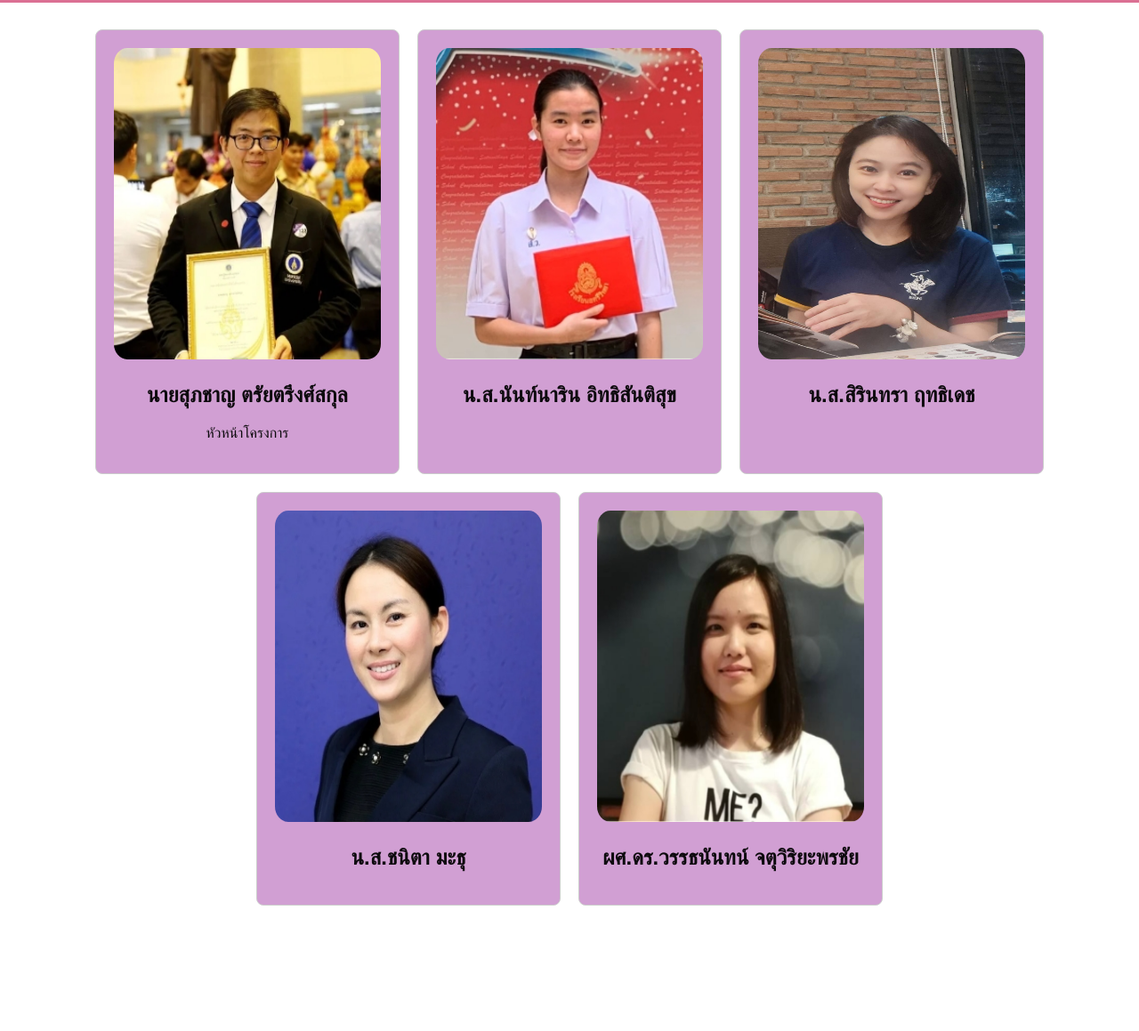
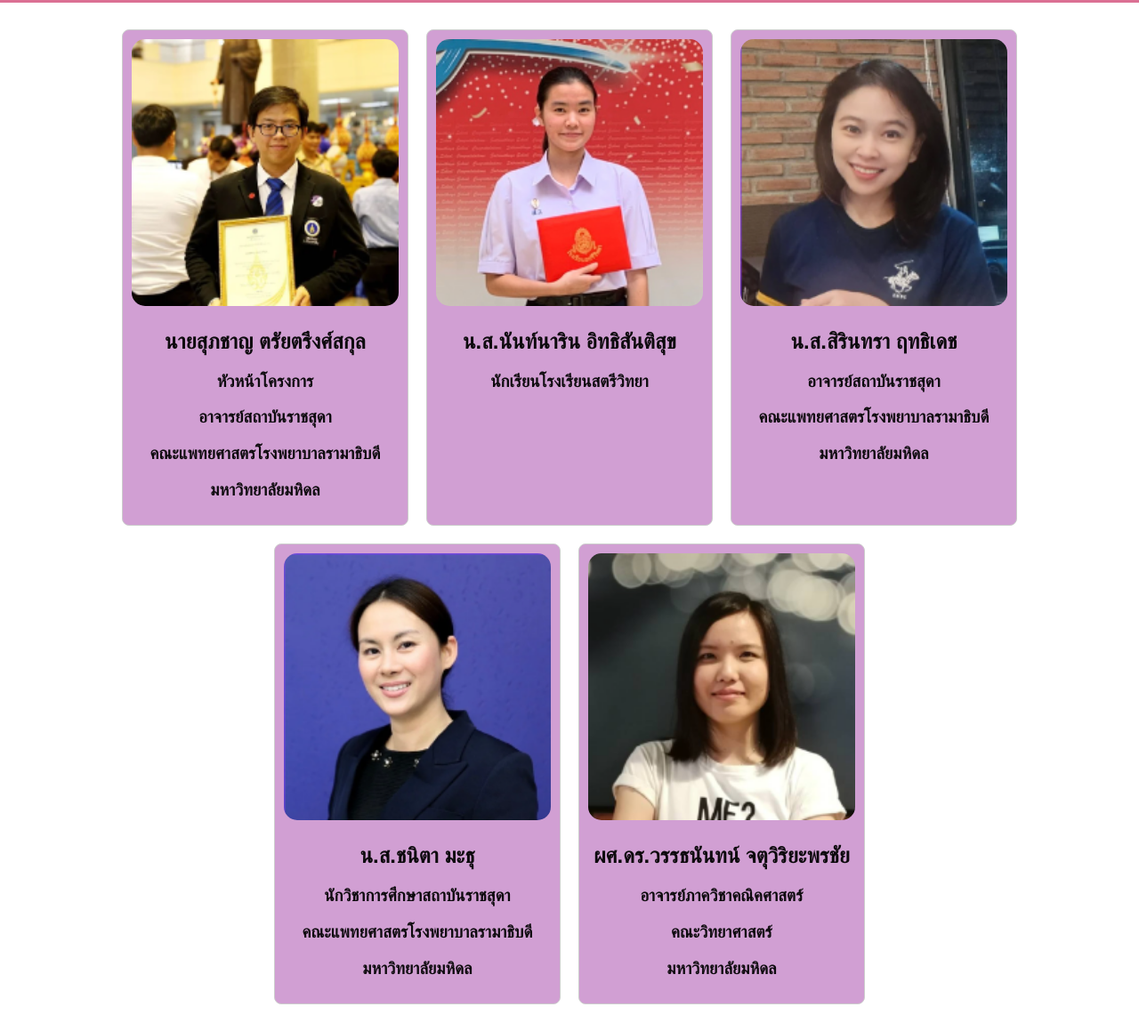
Before and after one commit to Supachan/street_food_ordering, a plain HTML site: page our_team.html in a window 1280 px wide. Shown: the part 94-1253 px from the top of the page at 89% size. Before the commit the page ends 1142 px from the top, so only its background shows below. Drawn offline with Linux system fonts and the light colour scheme.

Commit message:
update images

```diff
--- a/our_team.html
+++ b/our_team.html
@@ -29,13 +29,13 @@
             margin: 10px;
             text-align: center;
             border: 1px solid #ccc;
-            padding: 20px;
+            padding: 10px;
             border-radius: 8px;
             background-color: #d19fd3;
         }
         .team-member img {
             width: 100%;
-            height: 350px;
+            height:300px;
             border-radius: 5%;
             margin-bottom: 2px;
         }
@@ -56,29 +56,42 @@
 
 <div class="container">
     <div class="team-member">
-        <img src="images/team_joke.jpg" alt="Team Member 1">
+        <img src="images/team_joke.png" alt="Team Member 1">
         <h2>นายสุภชาญ ตรัยตรึงศ์สกุล</h2>
-        <p>หัวหน้าโครงการ</p>
+        <h3>หัวหน้าโครงการ</h3>
+        <h3>อาจารย์สถาบันราชสุดา</h3>
+        <h3>คณะแพทยศาสตรโรงพยาบาลรามาธิบดี</h3>
+        <h3>มหาวิทยาลัยมหิดล</h3>
     </div>
     <div class="team-member">
-        <img src="images/team_mini.jpg" alt="Team Member 2">
+        <img src="images/team_mini.png" alt="Team Member 2">
         <h2>น.ส.นันท์นาริน อิทธิสันติสุข</h2>
-        <p></p>
+        <h3> </h3>
+        <h3>นักเรียนโรงเรียนสตรีวิทยา</h3>
     </div>
     <div class="team-member">
-        <img src="images/team_gift.jpg" alt="Team Member 3">
+        <img src="images/team_gift.png" alt="Team Member 3">
         <h2>น.ส.สิรินทรา ฤทธิเดช</h2>
-        <p></p>
+        <h3> </h3>
+        <h3>อาจารย์สถาบันราชสุดา</h3>
+        <h3>คณะแพทยศาสตรโรงพยาบาลรามาธิบดี</h3>
+        <h3>มหาวิทยาลัยมหิดล</h3>
     </div>
     <div class="team-member">
-        <img src="images/team_golf.jpg" alt="Team Member 4">
+        <img src="images/team_golf.png" alt="Team Member 4">
         <h2>น.ส.ชนิตา มะธุ</h2>
-        <p></p>
+        <h3> </h3>
+        <h3>นักวิชาการศึกษาสถาบันราชสุดา</h3>
+        <h3>คณะแพทยศาสตรโรงพยาบาลรามาธิบดี</h3>
+        <h3>มหาวิทยาลัยมหิดล</h3>
     </div>
     <div class="team-member">
-        <img src="images/team_mim.jpg" alt="Team Member 5">
+        <img src="images/team_mim.png" alt="Team Member 5">
         <h2>ผศ.ดร.วรรธนันทน์ จตุวิริยะพรชัย</h2>
-        <p></p>
+        <h3> </h3>
+        <h3>อาจารย์ภาควิชาคณิคศาสตร์</h3>
+        <h3>คณะวิทยาศาสตร์</h3>
+        <h3>มหาวิทยาลัยมหิดล</h3>
     </div>
 </div>
 
```
Also changed, not shown: images/team_gift.jpg (deleted), images/team_gift.png (added), images/team_golf.jpg (deleted), images/team_golf.png (added), images/team_joke.jpg (deleted), images/team_joke.png (added), images/team_member2.jpg (deleted), images/team_mim.jpg (deleted), images/team_mim.png (added), images/team_mini.jpg (deleted), images/team_mini.png (added).
